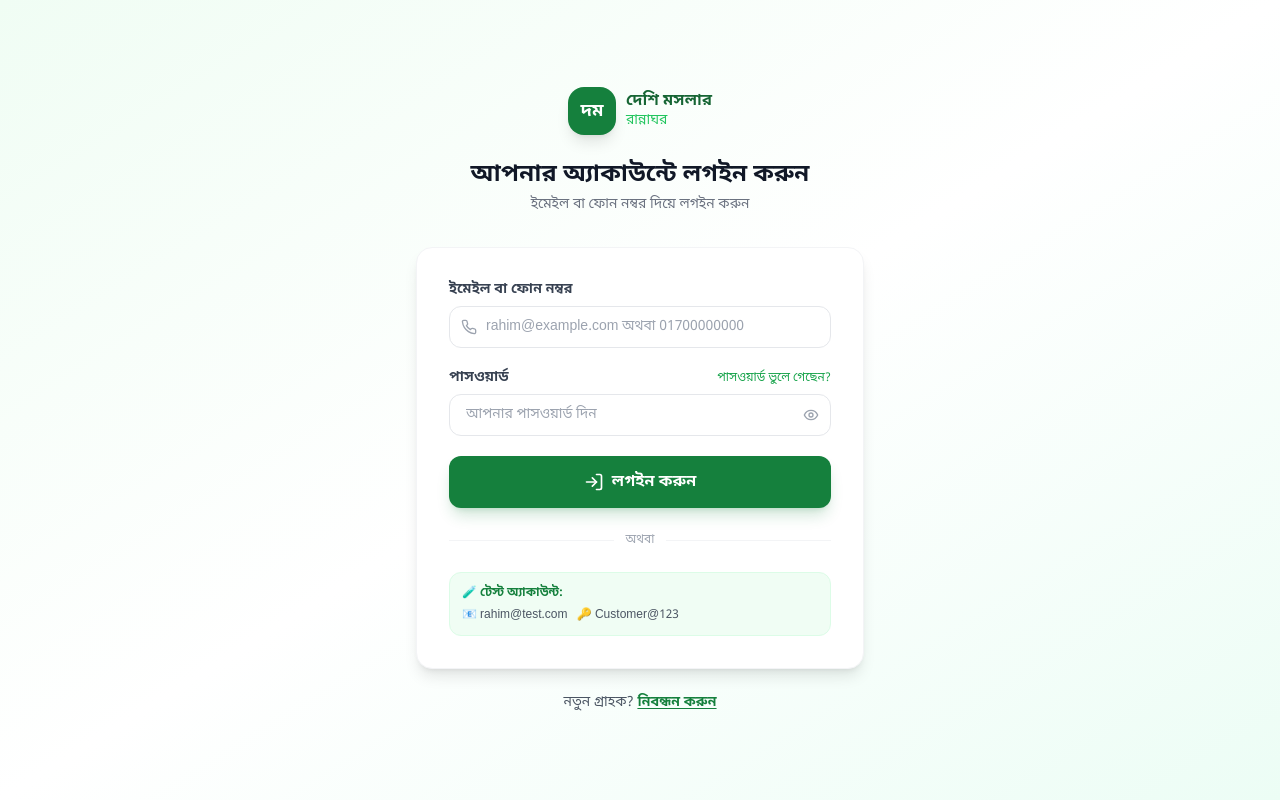
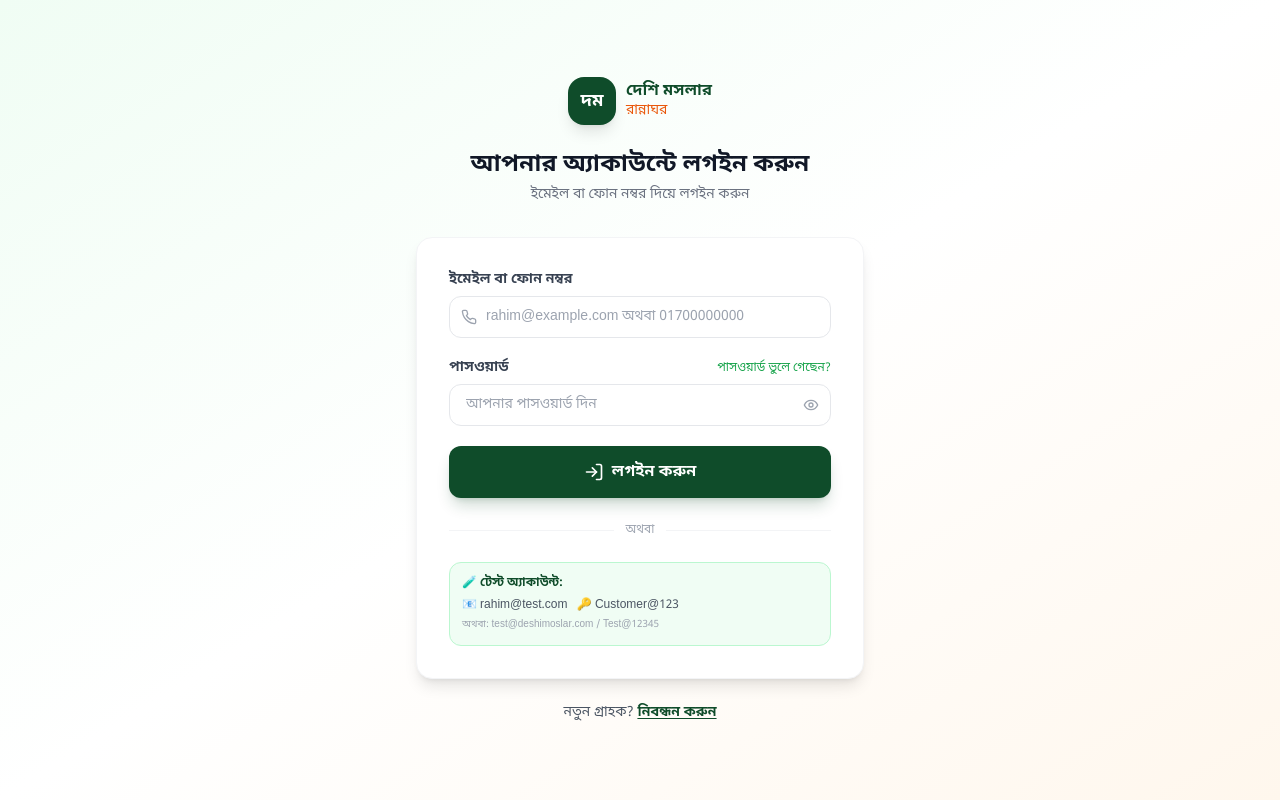
Before and after one commit to sayem20cse018/deshi-mosla-rannaghor, a Next.js app in the folder frontend/: page /login in a window 1280 px wide. Built offline with nearby package versions, Linux system fonts and the light colour scheme; no server answers.

Commit message:
fix: login page forest green theme, test users seeded in Neon DB

```diff
--- a/frontend/src/app/(auth)/login/LoginContent.tsx
+++ b/frontend/src/app/(auth)/login/LoginContent.tsx
@@ -56,17 +56,17 @@ export default function LoginContent() {
   }
 
   return (
-    <div className="min-h-screen bg-gradient-to-br from-brand-50 via-white to-emerald-50 flex items-center justify-center p-4">
+    <div className="min-h-screen bg-gradient-to-br from-[#f0fdf4] via-white to-[#fff7ed] flex items-center justify-center p-4">
       <div className="w-full max-w-md">
         {/* Logo */}
         <div className="text-center mb-8">
           <Link href="/" className="inline-flex items-center gap-2.5 justify-center">
-            <div className="w-12 h-12 rounded-2xl bg-brand-700 flex items-center justify-center shadow-lg">
+            <div className="w-12 h-12 rounded-2xl bg-[#0f4c2a] flex items-center justify-center shadow-lg">
               <span className="text-white font-bold text-lg">দম</span>
             </div>
             <div className="text-left">
-              <p className="text-brand-800 font-bold text-base leading-tight">দেশি মসলার</p>
-              <p className="text-brand-500 text-sm">রান্নাঘর</p>
+              <p className="text-[#0f4c2a] font-bold text-base leading-tight">দেশি মসলার</p>
+              <p className="text-[#ea580c] text-sm font-medium">রান্নাঘর</p>
             </div>
           </Link>
           <h1 className="text-2xl font-bold text-gray-900 mt-6 mb-1">
@@ -155,7 +155,7 @@ export default function LoginContent() {
             <button
               type="submit"
               disabled={isLoading}
-              className="w-full flex items-center justify-center gap-2 bg-brand-700 hover:bg-brand-800 disabled:opacity-60 disabled:cursor-not-allowed text-white font-bold py-3.5 rounded-xl transition-all duration-200 active:scale-[0.98] shadow-lg shadow-brand-700/20 text-base"
+              className="w-full flex items-center justify-center gap-2 bg-[#0f4c2a] hover:bg-[#0a3d22] disabled:opacity-60 disabled:cursor-not-allowed text-white font-bold py-3.5 rounded-xl transition-all duration-200 active:scale-[0.98] shadow-lg shadow-[#0f4c2a]/20 text-base"
             >
               {isLoading ? (
                 <>
@@ -180,9 +180,10 @@ export default function LoginContent() {
           </div>
 
           {/* Demo credentials */}
-          <div className="bg-brand-50 border border-brand-100 rounded-xl p-3 text-xs text-gray-600 space-y-1">
-            <p className="font-semibold text-brand-700 mb-1.5">🧪 টেস্ট অ্যাকাউন্ট:</p>
+          <div className="bg-[#f0fdf4] border border-[#bbf7d0] rounded-xl p-3 text-xs text-gray-600 space-y-1">
+            <p className="font-semibold text-[#0f4c2a] mb-1.5">🧪 টেস্ট অ্যাকাউন্ট:</p>
             <p>📧 rahim@test.com&nbsp;&nbsp;&nbsp;🔑 Customer@123</p>
+            <p className="text-gray-400 text-[10px] mt-1">অথবা: test@deshimoslar.com / Test@12345</p>
           </div>
         </div>
 
@@ -191,7 +192,7 @@ export default function LoginContent() {
           নতুন গ্রাহক?{' '}
           <Link
             href="/register"
-            className="text-brand-700 font-semibold hover:text-brand-800 underline underline-offset-2"
+            className="text-[#0f4c2a] font-semibold hover:text-[#072d18] underline underline-offset-2"
           >
             নিবন্ধন করুন
           </Link>
```
Also changed, not shown: 1 other file (tests, documents, lock files or other folders).
